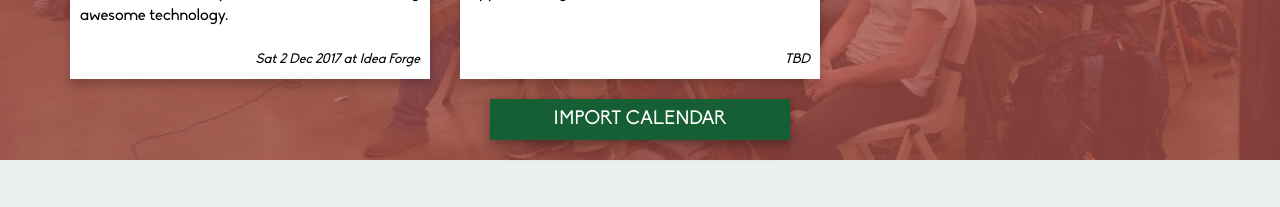
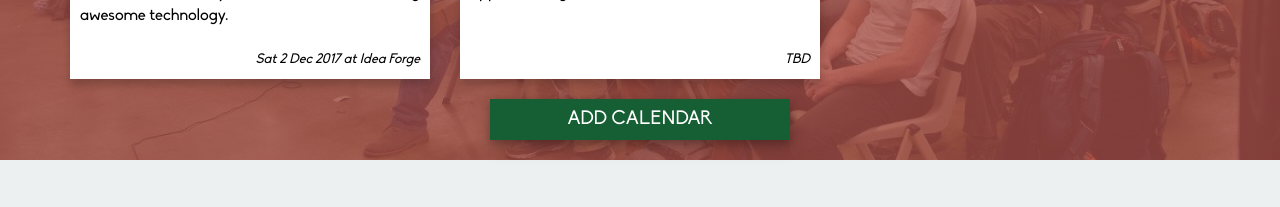
Before and after one commit to casassg/events-landing, a Jekyll site: the page built from index.md, in a window 1280 px wide. Shown: the part 694-901 px from the top of the page. Built offline with Jekyll 4.4.1, drawn with Linux system fonts in a browser that asks for light colours; nearby versions of some CDN libraries.

Commit message:
replace import to add in calendar button

```diff
--- a/index.md
+++ b/index.md
@@ -28,7 +28,7 @@ description: Find all of HackCU's events in one place.
                 </div>
             {% endfor %}
         </div>
-        <a class="btn calendar" href="https://calendar.google.com/calendar/r?cid=webcal://{{ site.domain }}/calendars/events.ics" target="_blank">Import calendar</a>
+        <a class="btn calendar" href="https://calendar.google.com/calendar/r?cid=webcal://{{ site.domain }}/calendars/events.ics" target="_blank">Add calendar</a>
     </div>
 
 </section>
```
